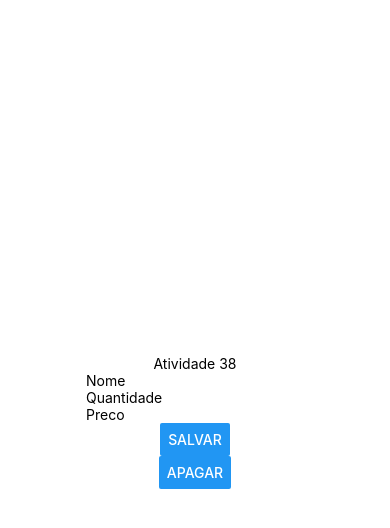
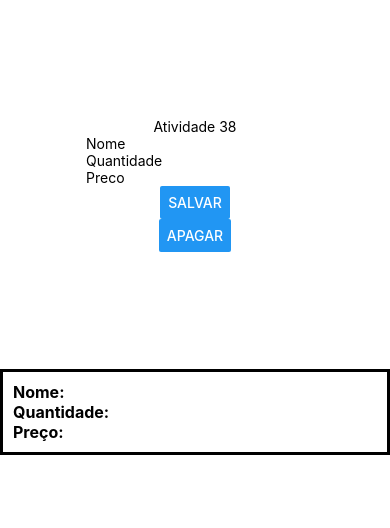
Before and after one commit to GabrielCostaMarques/React-Native, a React Native app in the folder TratamentoReducer/: screen / in a window 390 px wide. Shown: the top 528 px of the page. Built offline with nearby package versions, Linux system fonts and the light colour scheme.

Commit message:
Função carregar lista e listagem

```diff
--- a/TratamentoReducer/App.js
+++ b/TratamentoReducer/App.js
@@ -28,6 +28,8 @@ const schema = object({
   quantidade: number("Campo do tipo numérico").required("Campo obrigatório"),
   preco: string("String").required("Campo obrigatório"),
 });
+
+
 const Login = () => {
   const contexto = useContext(Contexto);
 
@@ -47,7 +49,6 @@ const Login = () => {
       .validate({ nome, quantidade, preco }, { abortEarly: false })
       .then(() => {
         contexto.gravar({ nome, quantidade, preco });
-        console.log("Carregou");
       })
       .catch((erro) => {
         erro.inner.forEach((error) => {
@@ -92,8 +93,19 @@ const Login = () => {
   );
 };
 
+
+const Listagem=({item})=>{
+  return(
+    <View style={{borderWidth:3, padding:10,marginBottom:20}}>
+      <Text style={{fontSize:16, fontWeight:"bold"}}>Nome: {item.nome}</Text>
+      <Text style={{fontSize:16, fontWeight:"bold"}}>Quantidade: {item.quantidade}</Text>
+      <Text style={{fontSize:16, fontWeight:"bold"}}>Preço: {item.preco}</Text>
+    </View>
+  )
+}
+
 export default function App() {
-  const [lista, setLista] = useState([]);
+  const [lista, setLista] = useState([{}]);
 
   const gravar = (obj) => {
     api
@@ -107,23 +119,20 @@ export default function App() {
   };
 
   const carregar = async () => {
-    api
-      .get("/produtos.json")
-      .then((resposta) => {
-        console.log("Função carregar");
-        const listaNova = [];
-        Object.keys(resposta.data).forEach((chave) => {
-          const obj = resposta.data[chave];
-          obj.id = chave;
-          listaNova.push(obj);
-        });
-        return listaNova;
-        console.log("Dados carregados com Sucesso");
-      })
-      .catch((error) => {
-        console.error("Erro ao carregar dados:", error);
-      });
+    api.get("/produtos.json")
+
+    .then((resposta)=>{
+      const listaNova=[]
+      for(const chave in resposta.data){
+          const obj=resposta.data[chave]
+          obj.id=chave;
+          listaNova.push(obj)
+      }
+      setLista(listaNova)
+    })
+    .catch((err)=>{alert("Erro ao ler a lista"+err)})
   };
+
 
   const apagar = () => {
     api.delete("/produtos.json");
@@ -133,6 +142,7 @@ export default function App() {
   return (
     <Contexto.Provider value={{ carregar, gravar, apagar, editar, lista }}>
       <Login />
+      <FlatList data={lista} renderItem={Listagem} keyExtractor={item=>item.id}/>
     </Contexto.Provider>
   );
 }
--- a/TratamentoReducer/package.json
+++ b/TratamentoReducer/package.json
@@ -14,7 +14,10 @@
     "expo-status-bar": "~1.6.0",
     "react": "18.2.0",
     "react-native": "0.72.6",
-    "yup": "^1.3.2"
+    "yup": "^1.3.2",
+    "react-native-web": "~0.19.6",
+    "react-dom": "18.2.0",
+    "@expo/webpack-config": "^19.0.0"
   },
   "devDependencies": {
     "@babel/core": "^7.20.0"
```
Also changed, not shown: 1 other file (tests, documents, lock files or other folders).
